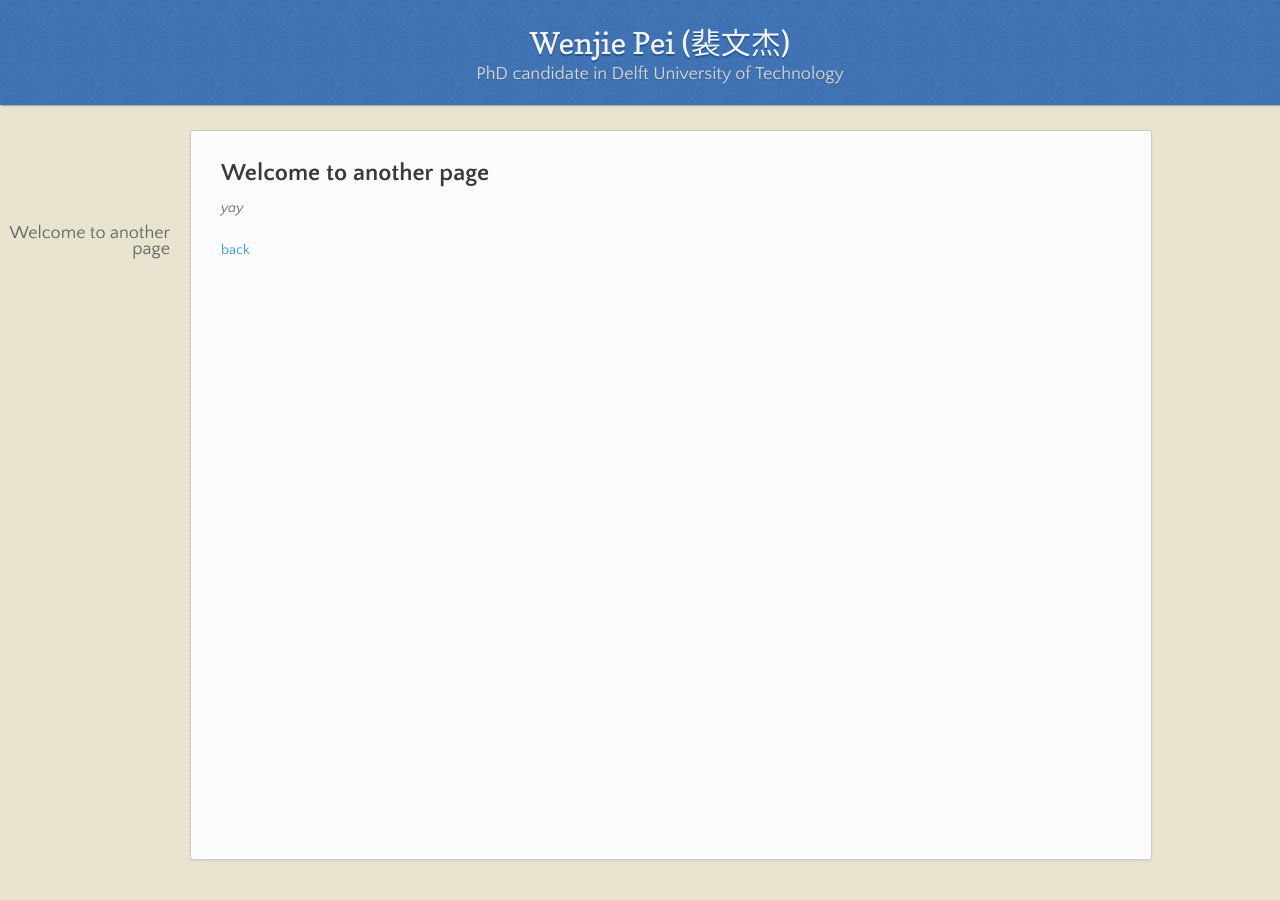
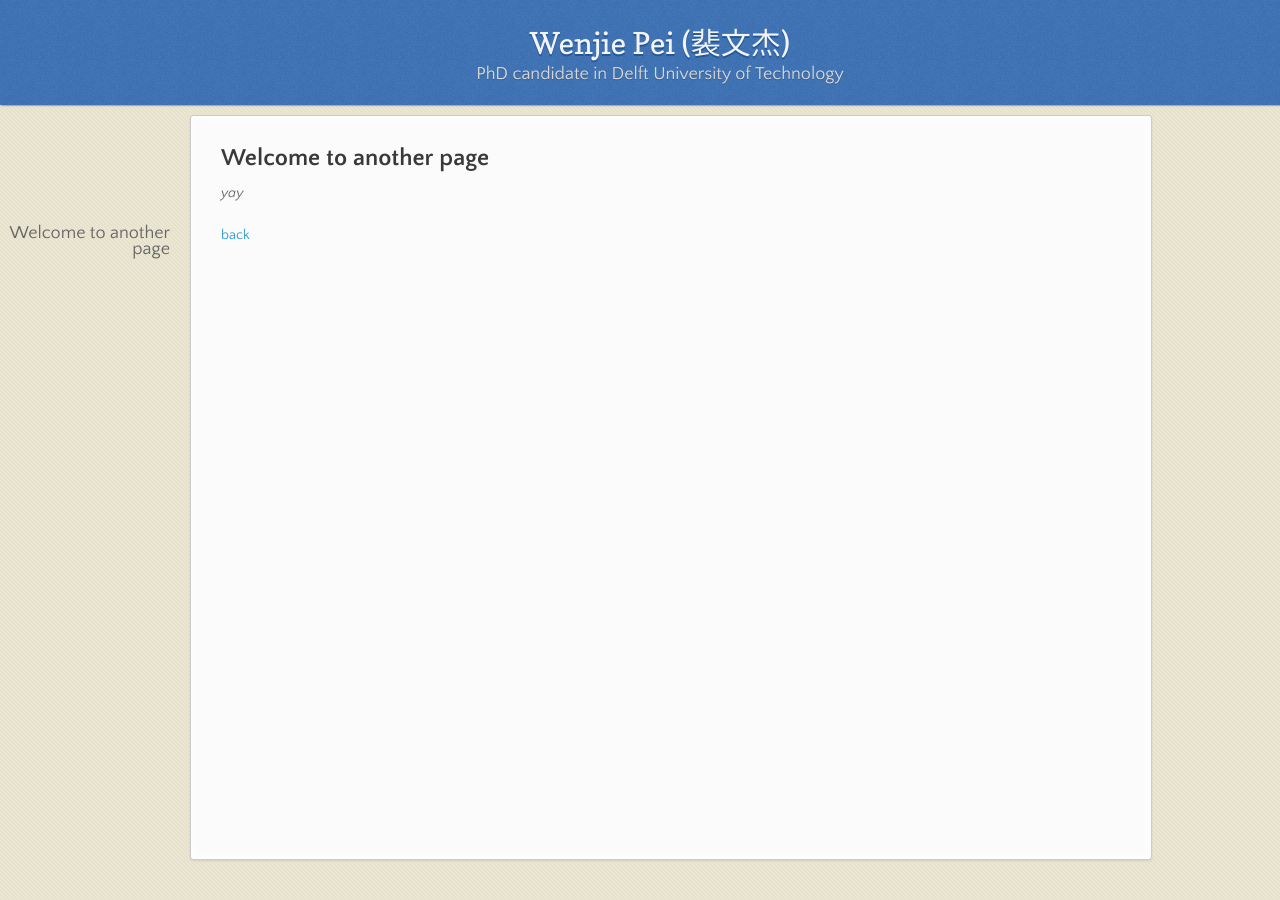
Before and after one commit to wenjiepei/wenjiepei.github.com, a Jekyll site: the page built from another-page.md, in a window 1280 px wide. Built offline with Jekyll 4.4.1, drawn with Linux system fonts in a browser that asks for light colours; nearby versions of some CDN libraries; our own code applies the rules of GitHub Pages for plain Markdown files.

Commit message:
Update jekyll-theme-leap-day.scss

```diff
--- a/_sass/jekyll-theme-leap-day.scss
+++ b/_sass/jekyll-theme-leap-day.scss
@@ -274,7 +274,7 @@ section {
   width:900px;
   padding: 30px 30px 50px 30px;
   margin: 20px 0;
-  margin-top: 130px;
+  margin-top: 115px;
   position:relative;
   background: #fbfbfb;
   border-radius: 3px;
```
